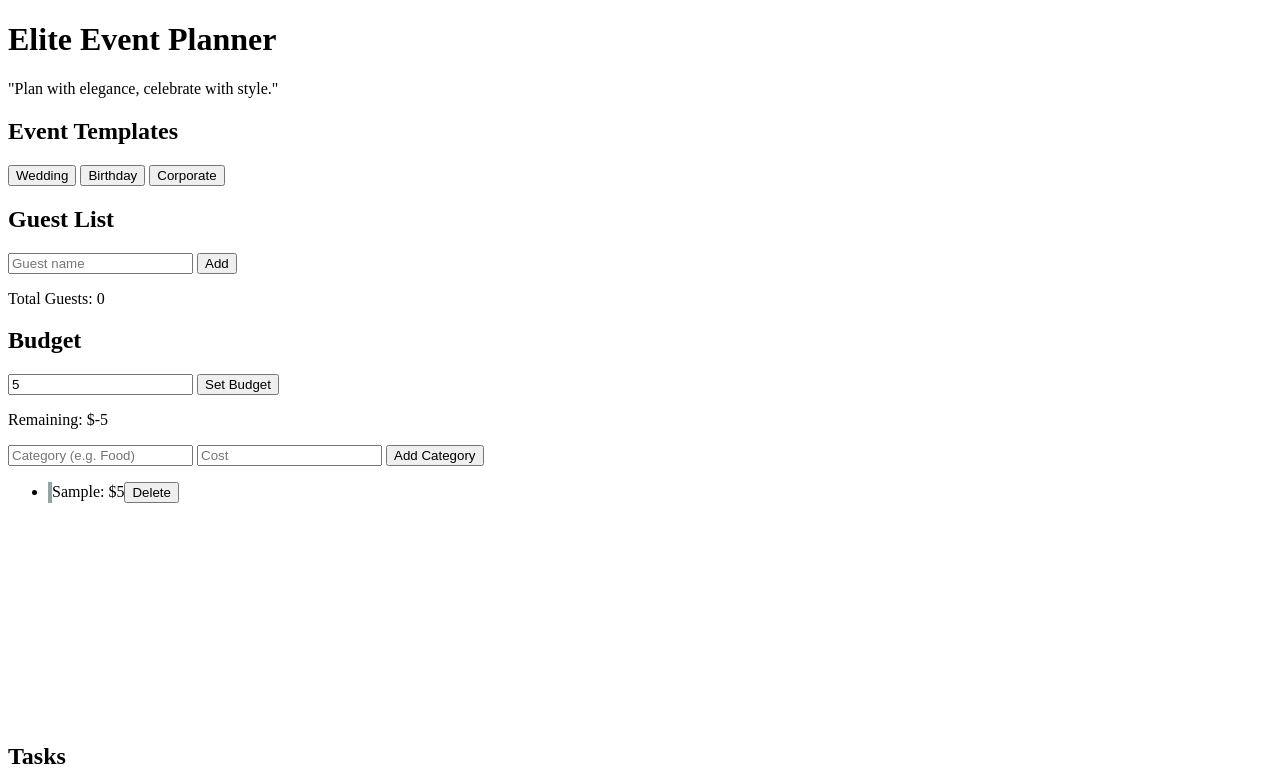
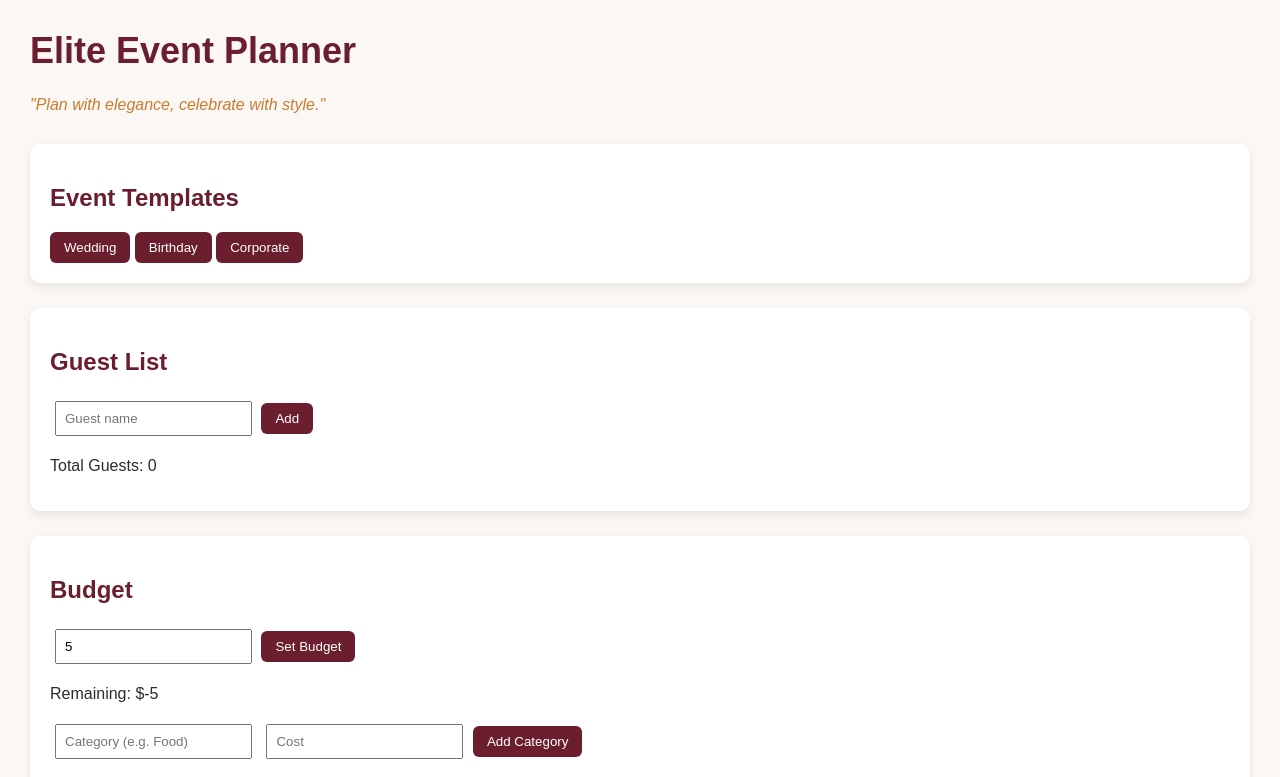
Before and after one commit to alshaghathrahmayas023-ux/Ai-Event-Planner-, a plain HTML site: page index.html in a window 1280 px wide. Both pictures are taken after typing "5", "Sample", "5" into the empty fields and a click on the button "Add Category". Shown: the top 777 px of the page. Drawn offline with nearby package versions, Linux system fonts and the light colour scheme.

Commit message:
Update style.css

```diff
--- a/style.css
+++ b/style.css
@@ -1,75 +1,64 @@
-<!DOCTYPE html>
-<html lang="en">
-<head>
-    <meta charset="UTF-8">
-    <meta name="viewport" content="width=device-width, initial-scale=1.0">
-    <title>Elite Event Planner</title>
-    <link rel="stylesheet" href="style.css">
-</head>
-<body onload="loadData()">
+body {
+    font-family: Arial, sans-serif;
+    background-color: #faf7f5;
+    margin: 30px;
+    color: #2c2c2c;
+}
 
-    <header>
-        <h1>Elite Event Planner</h1>
-        <p class="quote">"Plan with elegance, celebrate with style."</p>
-    </header>
+h1 {
+    color: #6b1e2d;
+    font-size: 36px;
+}
 
-    <!-- Event Templates -->
-    <section>
-        <h2>Event Templates</h2>
-        <button onclick="applyTemplate('wedding')">Wedding</button>
-        <button onclick="applyTemplate('birthday')">Birthday</button>
-        <button onclick="applyTemplate('corporate')">Corporate</button>
-    </section>
+h2 {
+    color: #6b1e2d;
+}
 
-    <!-- Guest List -->
-    <section>
-        <h2>Guest List</h2>
-        <input id="guestName" placeholder="Guest name">
-        <button onclick="addGuest()">Add</button>
-        <ul id="guestList"></ul>
-        <p>Total Guests: <span id="guestCount">0</span></p>
-    </section>
+.quote {
+    font-style: italic;
+    color: #c97c2d;
+    margin-bottom: 30px;
+}
 
-    <!-- Budget -->
-    <section>
-        <h2>Budget</h2>
-        <input id="budgetInput" type="number" placeholder="Total budget">
-        <button onclick="setBudget()">Set Budget</button>
-        <p>Remaining: $<span id="remainingBudget">0</span></p>
+section {
+    background: white;
+    padding: 20px;
+    margin-bottom: 25px;
+    border-radius: 10px;
+    box-shadow: 0 4px 10px rgba(0,0,0,0.08);
+}
 
-        <div id="budgetBarContainer">
-            <div id="budgetBar"></div>
-        </div>
+input, select {
+    padding: 8px;
+    margin: 5px;
+}
 
-        <input id="categoryName" placeholder="Category (e.g. Food)">
-        <input id="categoryCost" type="number" placeholder="Cost">
-        <button onclick="addCategory()">Add Category</button>
-        <ul id="categoryList"></ul>
-        <canvas id="categoryChart" width="400" height="200"></canvas>
-    </section>
+button {
+    background-color: #6b1e2d;
+    color: white;
+    border: none;
+    padding: 8px 14px;
+    border-radius: 6px;
+    cursor: pointer;
+}
 
-    <!-- Tasks -->
-    <section>
-        <h2>Tasks</h2>
-        <input id="taskInput" placeholder="Task name">
-        <button onclick="addTask()">Add Task</button>
-        <ul id="taskList"></ul>
-    </section>
+button:hover {
+    background-color: #8b2638;
+}
 
-    <!-- Suggestions -->
-    <section>
-        <h2>Suggestions</h2>
-        <p id="suggestionText">No suggestions yet.</p>
-    </section>
+ul {
+    list-style: none;
+    padding-left: 0;
+}
 
-    <!-- Export -->
-    <section>
-        <h2>Export Plan</h2>
-        <button onclick="exportCSV()">Export CSV</button>
-        <button onclick="exportPDF()">Export PDF</button>
-    </section>
+li {
+    background: #f2e6df;
+    margin: 5px 0;
+    padding: 8px;
+    border-radius: 6px;
+}
 
-    <script src="https://cdn.jsdelivr.net/npm/chart.js"></script>
-    <script src="script.js"></script>
-</body>
-</html>
+#suggestionText {
+    font-weight: bold;
+    color: #c97c2d;
+}
```
